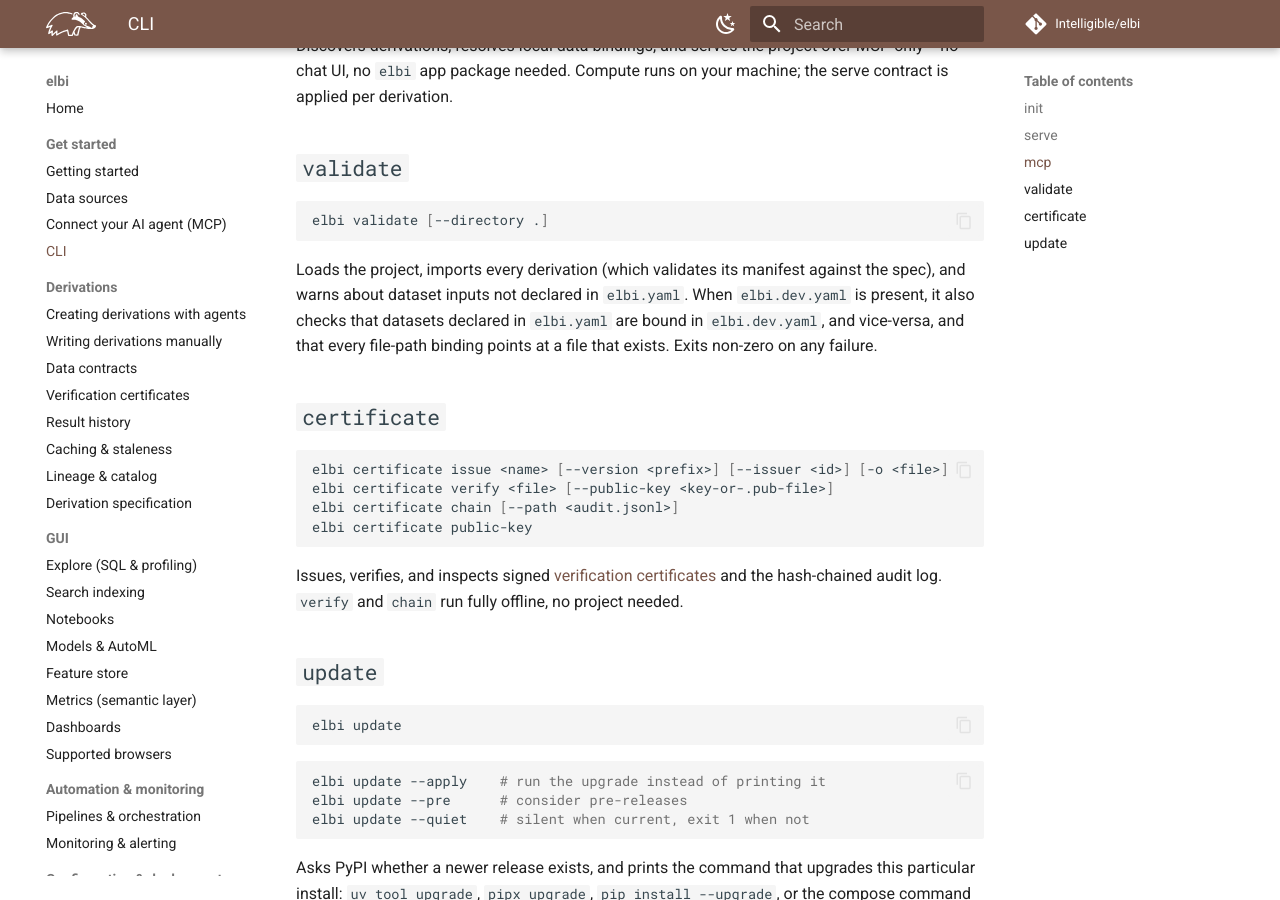
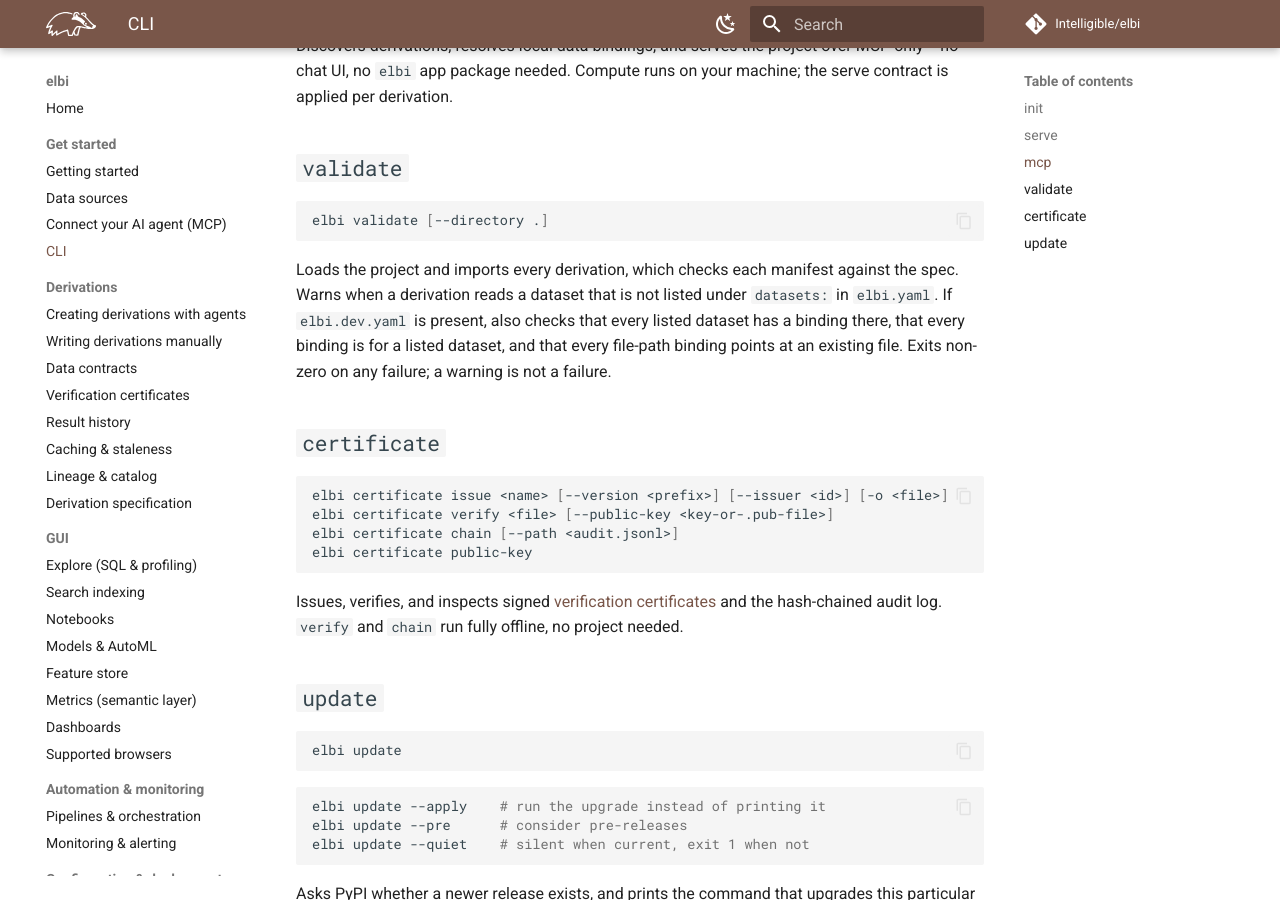
Before and after one commit to Intelligible/elbi, an MkDocs documentation site: the page built from docs/cli.md, in a window 1280 px wide and 900 px high, scrolled down 838 px. Built offline with MkDocs 1.6.1 and Material for MkDocs 9.7.7, drawn with Linux system fonts in a browser that asks for light colours; comment, search, counter and statistics services are not loaded.

Commit message:
Rewrite the validate docs and changelog entry for the wiring check
The `validate` paragraph in docs/cli.md now names each check the
command runs and says that a warning does not fail it. The changelog
entry now says that a project binding a dataset it does not list under
`datasets:` fails locally where it got at most a warning, and that
listing the dataset fixes it.

````diff
--- a/docs/cli.md
+++ b/docs/cli.md
@@ -45,11 +45,12 @@ your machine; the serve contract is applied per derivation.
 elbi validate [--directory .]
 ```
 
-Loads the project, imports every derivation (which validates its manifest against
-the spec), and warns about dataset inputs not declared in `elbi.yaml`. When
-`elbi.dev.yaml` is present, it also checks that datasets declared in `elbi.yaml` are
-bound in `elbi.dev.yaml`, and vice-versa, and that every file-path binding points at
-a file that exists. Exits non-zero on any failure.
+Loads the project and imports every derivation, which checks each manifest against
+the spec. Warns when a derivation reads a dataset that is not listed under
+`datasets:` in `elbi.yaml`. If `elbi.dev.yaml` is present, also checks that every
+listed dataset has a binding there, that every binding is for a listed dataset, and
+that every file-path binding points at an existing file. Exits non-zero on any
+failure; a warning is not a failure.
 
 ## `certificate`
 
````
Also changed, not shown: changelog.d/+validate-dataset-wiring.feature.md (+6 -4 lines).
